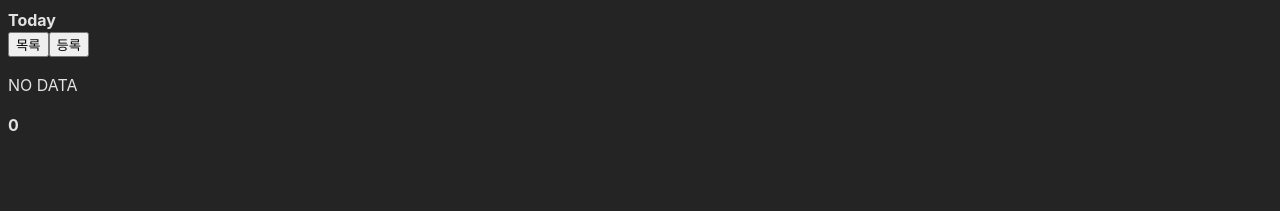
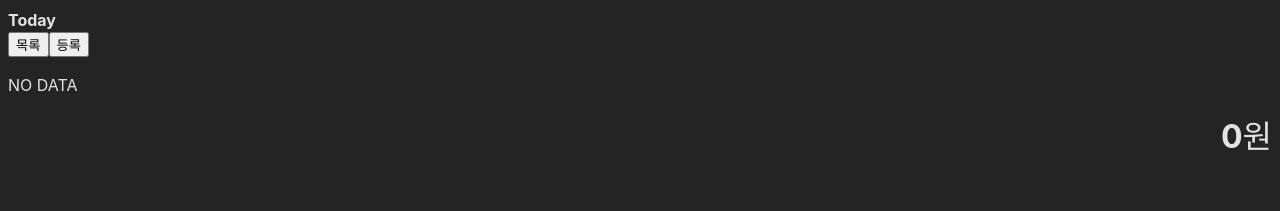
Before and after one commit to sapjil/wallet, a React (Vite) app: page / in a window 1280 px wide. Shown: the top 211 px of the page. Built offline with nearby package versions, Linux system fonts and the light colour scheme.

Commit message:
Feat: update eslintrc & install prettier

```diff
--- a/package.json
+++ b/package.json
@@ -39,6 +39,7 @@
   "devDependencies": {
     "@commitlint/cli": "^18.4.3",
     "@commitlint/config-conventional": "^18.4.3",
+    "@markuplint/jsx-parser": "^3.12.0",
     "@types/react": "^18.2.43",
     "@types/react-dom": "^18.2.17",
     "@vitejs/plugin-react": "^4.2.1",
@@ -54,6 +55,7 @@
     "eslint-plugin-simple-import-sort": "^10.0.0",
     "husky": "^8.0.3",
     "lint-staged": "^15.2.0",
+    "markuplint": "^3.15.0",
     "pinst": "^3.0.0",
     "prettier": "^3.1.1",
     "sass": "^1.69.5",
--- a/src/App.scss
+++ b/src/App.scss
@@ -2,3 +2,40 @@
   margin: 0;
   padding: 0;
 }
+
+.list-ul {
+  display: grid;
+  row-gap: 1rem;
+}
+.list-item {
+  font-size: 1.5rem;
+  display: flex;
+  grid-template-columns: 1fr 2fr 1fr;
+  column-gap: 1rem;
+  .item-wrap {
+    flex: 1;
+    justify-content: space-between;
+    display: flex;
+  }
+  .item-util {
+    display: flex;
+    justify-content: flex-end;
+    column-gap: 0.5rem;
+  }
+  .item-date {
+  }
+  .item-title {
+  }
+  .item-pay {
+  }
+}
+
+.item-total {
+  font-size: 2rem;
+}
+
+.footer {
+  .right {
+    text-align: right;
+  }
+}
--- a/src/Todo/TodoList.jsx
+++ b/src/Todo/TodoList.jsx
@@ -49,19 +49,21 @@ const TodoList = () => {
         {todoList.length === 0 && <p className="center">NO DATA</p>}
         {todoList.map((item, idx) => (
           <div className="list-item" key={idx}>
-            <span className="item-date">{item.date}</span>
-            <br />
+            <div className="item-date">{item.date}</div>
             <div className="flex item-wrap">
               <span className="item-title">{item.title}</span>
               <span className="item-pay">{item.pay}</span>
             </div>
-            <button onClick={(e) => deleteTodo(e, idx)}>삭제</button>
+            <div className="item-util">
+              <button onClick={(e) => deleteTodo(e, idx)}>수정</button>
+              <button onClick={(e) => deleteTodo(e, idx)}>삭제</button>
+            </div>
           </div>
         ))}
       </div>
       <div className="footer">
         <div className="align right">
-          <strong className="total">{counting()}</strong>
+          <strong className="item-total">{counting()}원</strong>
         </div>
       </div>
     </div>
```
Also changed, not shown: .eslintrc.cjs, 1 other file (tests, documents, lock files or other folders).
